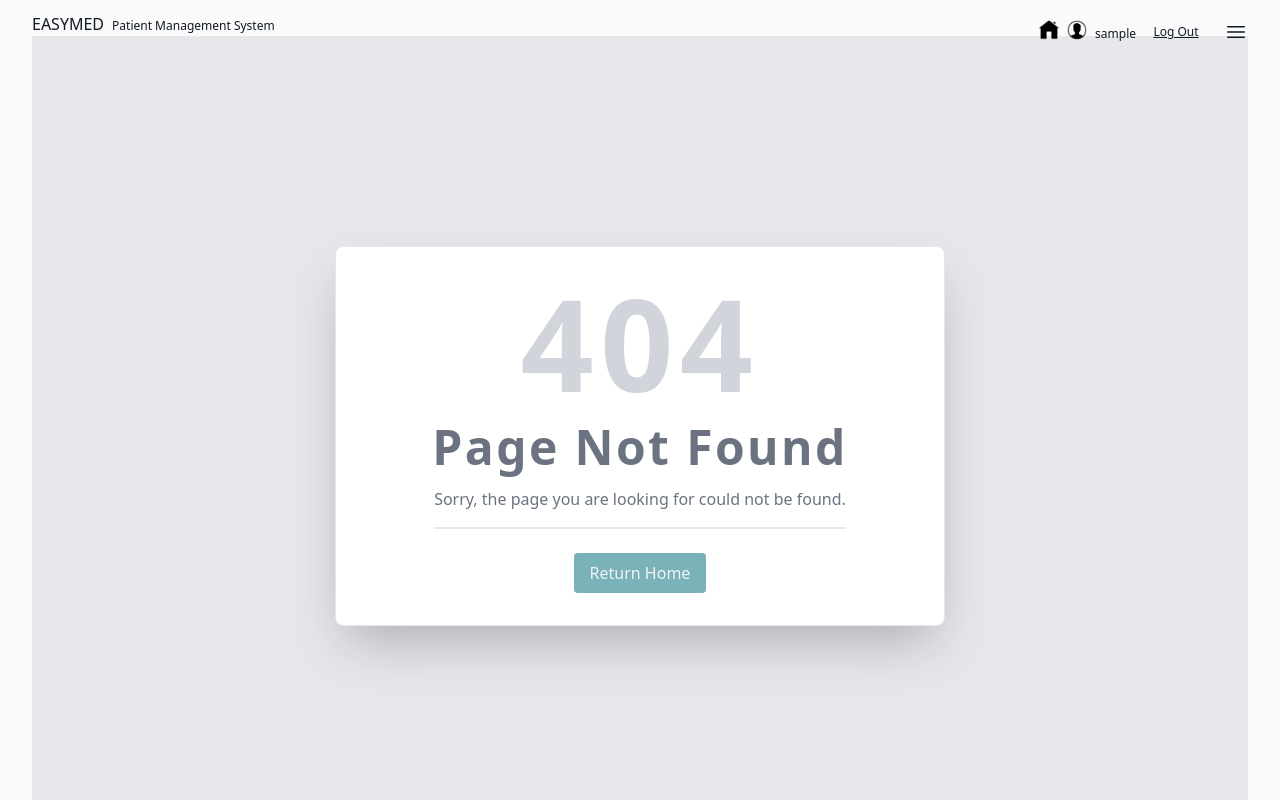
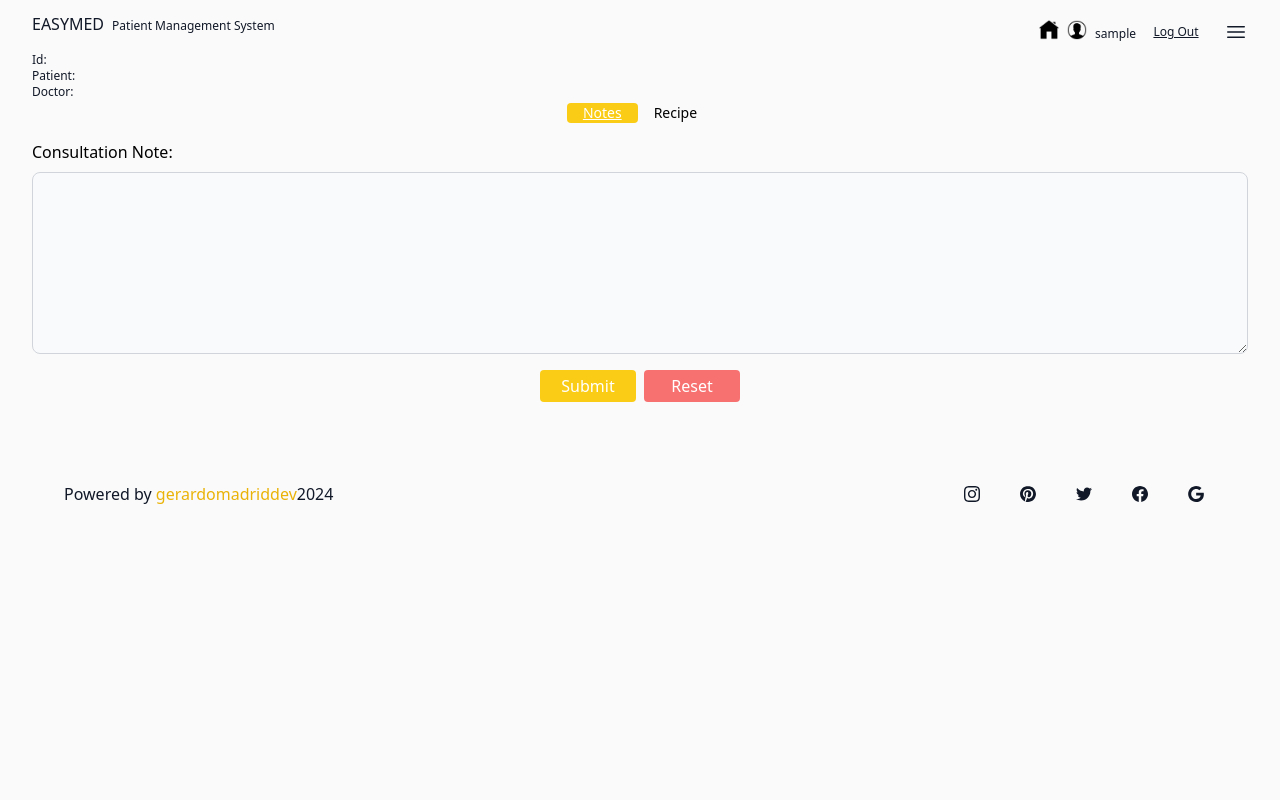
Before and after one commit to guitarbuju/doctor-s-office, a React (Vite) app: page /medicalentry in a window 1280 px wide. Before the commit this address had no page. Shown: the top 800 px of the page. Built offline with nearby package versions, Linux system fonts and the light colour scheme; no server answers; sample sign-in values are in the browser's storage; what @react-pdf/renderer would draw is missing.

Commit message:
fixed postpersondni

```diff
--- a/src/App.jsx
+++ b/src/App.jsx
@@ -25,6 +25,7 @@ import Header from "./api/Header.jsx";
 import Loggedin from "./pages/homePage/Loggedin.jsx";
 import Footer from "./api/Footer.jsx";
 import Gateway from "./pages/doctor's area/Gateway.jsx";
+import MedicalEntry from "./pages/doctor's area/MedicalEntry.jsx";
 
 
 function App() {
@@ -57,6 +58,7 @@ function App() {
           <Route path="/administration" element={<SwitchBoard />} />
           <Route path="/services" element={<ServiceForm />} />
           <Route path="/doctorcheckin" element={<Gateway />} />
+          <Route path="/medicalentry" element={<MedicalEntry />} />
 
         </Route>
 
--- a/src/api/fetchData.js
+++ b/src/api/fetchData.js
@@ -1,19 +1,25 @@
-import axios from 'axios';
+import axios from "axios";
 
 export const postPersonData = async (url, data) => {
   try {
     const response = await axios.post(url, data);
-    return response.data;
+    return {
+      status: response.status,
+      message: response.data.message,
+      resultedData: response.data,
+    };
   } catch (error) {
     console.error(error);
-    return error;
+    return {
+      status: error.response.status,
+      message: error.response.data.message,
+    };
   }
 };
 
-export const fetchAPersonData = async ( url, id) => {
+export const fetchAPersonData = async (url, id) => {
   try {
-
-      const response = await axios.get( url,id);
+    const response = await axios.get(url, id);
     return response.data;
   } catch (error) {
     console.error(error);
@@ -21,10 +27,9 @@ export const fetchAPersonData = async ( url, id) => {
   }
 };
 
-  export const fetchAllPeopleData = async ( url) => {
+export const fetchAllPeopleData = async (url) => {
   try {
-
-      const response = await axios.get( url);
+    const response = await axios.get(url);
     return response.data;
   } catch (error) {
     console.error(error);
@@ -32,61 +37,49 @@ export const fetchAPersonData = async ( url, id) => {
   }
 };
 
-export const patchData = async(url,data)=>{
-  const patchURL=`${url}/${data}`;
-  console.log(patchURL,data)
-  try{
+export const patchData = async (url, data) => {
+  const patchURL = `${url}/${data}`;
+  console.log(patchURL, data);
+  try {
     const response = await axios.put(patchURL);
     return response.data;
-
-  }catch(error){
+  } catch (error) {
     console.error(error);
   }
-
-
-}
-export const postPersonDni = async(url,data)=>{
-  const patchURL=`${url}/${data}`;
-  console.log(patchURL,data)
-  try{
+};
+export const postPersonDni = async (url, data) => {
+  const patchURL = `${url}/${data}`;
+  console.log(patchURL, data);
+  try {
     const response = await axios.post(patchURL);
     return response.data;
-
-  }catch(error){
+  } catch (error) {
     console.error(error);
   }
-
-}
-export const deleteById = async(url,data)=>{
-  const deleteURL=`${url}/${data}`;
-  console.log(deleteURL,data)
-  try{
+};
+export const deleteById = async (url, data) => {
+  const deleteURL = `${url}/${data}`;
+  console.log(deleteURL, data);
+  try {
     const response = await axios.delete(deleteURL);
     return response.data;
-
-  }catch(error){
+  } catch (error) {
     console.error(error);
   }
+};
 
-}
-
-
-export const getDniData = async(url,data)=>{
-  const patchURL=`${url}/${data}`;
-   console.log(patchURL,data)
-  try{
+export const getDniData = async (url, data) => {
+  const patchURL = `${url}/${data}`;
+  console.log(patchURL, data);
+  try {
     const response = await axios.get(patchURL);
-    console.log(response.data)
+    console.log(response.data);
     return response;
-
-  }catch(error){
+  } catch (error) {
     console.error(error);
     return error;
   }
-
-}
-
-
+};
 
 export const getDateData = async (url, status, from, to) => {
   const params = new URLSearchParams({ status, from, to }).toString();
--- a/src/pages/appointments/search/AppoinmentList.jsx
+++ b/src/pages/appointments/search/AppoinmentList.jsx
@@ -19,7 +19,7 @@ const AppoinmentList = () => {
       }
       console.log(data);
       const postDatestoApi = await postPersonData(url, data);
-      setAppointmentList(postDatestoApi);
+      setAppointmentList(postDatestoApi.resultedData);
       setDataForm({ error: null, dates: data });
       reset();
     } catch (error) {
--- a/src/pages/appointments/search/ListTable.jsx
+++ b/src/pages/appointments/search/ListTable.jsx
@@ -7,7 +7,7 @@ import SpinnerModal from "../../../api/SpinnerModal";
 const ListTable = ({ appointmentList, reloadAppointmentList }) => {
   console.log("este", appointmentList);
 const [isOpen, setIsOpen]=useState(false)
-
+console.log(appointmentList);
  const urlPatch = `${import.meta.env.VITE_BASE_URL}/admissions`;
 
 
--- /dev/null
+++ b/src/pages/doctor's area/MedicalEntry.jsx
@@ -0,0 +1,31 @@
+import { useAppointmentsInfoStore } from "../../../store"
+
+import Tabs from "./components/Tabs";
+
+
+
+const MedicalEntry = () => {
+
+
+
+    const admissionsInfo = useAppointmentsInfoStore(
+        (state) => state.appointmentInfo
+      );
+
+  return (
+    <div>
+    <div className="flex flex-col  mt-4 items-start">
+        <h1 className="text-xs text-center text-gray-900">Id:{admissionsInfo.id}</h1>
+        <h1 className="text-xs text-center text-gray-900">Patient:{admissionsInfo.patient}</h1>
+        <h1 className="text-xs text-center text-gray-900">Doctor:{admissionsInfo.doctor}</h1>
+    </div>
+    <div>
+        <Tabs/>
+    </div>
+
+
+    </div>
+  )
+}
+
+export default MedicalEntry
--- /dev/null
+++ b/src/pages/doctor's area/components/MedicalData.jsx
@@ -0,0 +1,65 @@
+import { Description, Field, Textarea } from "@headlessui/react";
+import { useForm } from "react-hook-form";
+import { postPersonData } from "../../../api/fetchData";
+import { useAppointmentsInfoStore } from "../../../../store";
+import { useState } from "react";
+
+function MedicalData() {
+  const { register, handleSubmit, reset } = useForm();
+  const [clicked, setClicked] = useState(false);
+  const [message, setMessage]=useState(null);
+  const url = `${import.meta.env.VITE_BASE_URL}/medicalcharts`;
+  const admissionsInfo = useAppointmentsInfoStore(
+    (state) => state.appointmentInfo
+  );
+  const admission_id = admissionsInfo.id;
+
+  const onSubmit = async (data) => {
+    const fullData = { admission_id, ...data };
+    console.log(fullData);
+    const postedNote = await postPersonData(url, fullData);
+    setMessage(postedNote.message);
+    console.log(postedNote);
+    setClicked(true);
+
+  };
+
+  return (
+    <div>
+      <form
+        onSubmit={handleSubmit(onSubmit)}
+        className={clicked ? `hidden` : `block`}
+      >
+        <Field>
+          <Description className="flex flex-start mt-4 mb-2">
+            Consultation Note:
+          </Description>
+          <div className="flex justify-center align-middle">
+            <Textarea
+              name="description"
+              rows="8"
+              {...register("medical_entry", { required: true })}
+              className="flex justify-center align-middle p-2.5 w-full text-sm text-gray-900 bg-gray-50 rounded-lg border border-gray-300 focus:ring-yellow-400 focus:border-yellow-500"
+            ></Textarea>
+          </div>
+        </Field>
+        <div className="flex justify-center align-middle gap-2 mt-4">
+          <button className=" w-24 px-2 py-1 text-md font-light rounded bg-yellow-400 hover:bg-yellow-500 text-white text-center">
+            Submit
+          </button>
+          <button
+            className=" w-24 px-2 py-1 text-md font-light rounded bg-red-400 hover:bg-red-500 text-white text-center"
+            onClick={() => reset()}
+          >
+            Reset
+          </button>
+        </div>
+      </form>
+      <div className={clicked ? `block` : `hidden`}>
+       <h1 className="text-xl mt-8">{message}!!</h1>
+      </div>
+    </div>
+  );
+}
+
+export default MedicalData;
--- a/src/pages/doctor's area/components/PendingPatients.jsx
+++ b/src/pages/doctor's area/components/PendingPatients.jsx
@@ -1,11 +1,17 @@
 import { useEffect, useState } from "react";
 import { getDniData } from "../../../api/fetchData";
 import { formatDate } from "../../../api/formatDate";
-import play from '../../../assets/icons8-play-50.png';
+import play from "../../../assets/icons8-play-50.png";
+import { useAppointmentsInfoStore } from "../../../../store";
+import { useNavigate } from "react-router-dom";
 
 const PendingPatients = ({ userId }) => {
   const url = `${import.meta.env.VITE_BASE_URL}/admissions/pending`;
   const [pendingAdmissionsList, setPendingAdmissionsList] = useState(null);
+  const setAdmissionInfo = useAppointmentsInfoStore(
+    (state) => state.setAppointmentInfo
+  );
+  const navigate = useNavigate();
 
   const getPendingAdmissionsById = async () => {
     try {
@@ -26,10 +32,12 @@ const PendingPatients = ({ userId }) => {
 
   return (
     <div className="container p-2 mx-auto sm:p-4 text-gray-900">
-          <h1 className="text-lg text-center text-gray-900">Pending Patients for Dr. {pendingAdmissionsList?.data?.data[0].doctor_full_name}</h1>
+      <h1 className="text-lg text-center text-gray-900">
+        Pending Patients for Dr.{" "}
+        {pendingAdmissionsList?.data?.data[0].doctor_full_name}
+      </h1>
       {pendingAdmissionsList && (
         <>
-
           <div className="overflow-x-auto">
             <table className="w-full p-6 text-xs text-left whitespace-nowrap">
               <thead>
@@ -55,9 +63,26 @@ const PendingPatients = ({ userId }) => {
                     <td className="px-3 py-2 border-x border-y bg-zinc-100">
                       <p>{app.patient_full_name}</p>
                     </td>
+                    <td className="px-3 py-2 border-x border-y bg-zinc-100 hidden">
+                      <p>{app.doctor_full_name}</p>
+                    </td>
                     {/* Example cell with an icon */}
                     <td className="px-3 py-2 border-x border-y bg-zinc-100 flex items-center justify-center">
-                                            <img src={play} alt="play icon" className="w-6 h-6" />
+                      <img
+
+                        src={play}
+                        alt="play icon"
+                        className="w-6 h-6 cursor-pointer"
+                        onClick={() => {
+                          setAdmissionInfo({
+                            id: app.appointment_id,
+                            date: app.appointment_date,
+                            patient: app.patient_full_name,
+                            doctor: app.doctor_full_name,
+                          });
+                          navigate("/medicalentry");
+                        }}
+                      />
                     </td>
                   </tr>
                 ))}
--- /dev/null
+++ b/src/pages/doctor's area/components/Recipe.jsx
@@ -0,0 +1,67 @@
+import React from 'react'
+
+const Recipe = () => {
+  return (
+
+      <div className="container p-2 mx-auto sm:p-4 text-gray-900">
+
+        <h2 className="mb-4 text-lg font-semibold leading-tight ">
+
+        </h2>
+         <h2>Charges for patien</h2>
+        <div className="overflow-x-auto">
+          <table className="w-full text-xs text-left whitespace-nowrap">
+            <thead>
+              <tr className=" text-sm bg-zinc-200">
+                <th className="p-3  border-x border-y">Date</th>
+                <th className="p-3  border-x border-y">Doctor</th>
+                <th className="p-3 border-x border-y">Id</th>
+                <th className="p-3  border-x border-y">Service</th>
+                <th className="p-3  border-x border-y">Quantity</th>
+                <th className="p-3  border-x border-y">Price</th>
+                <th className="p-3  border-x border-y">Total</th>
+                <th className="p-3  border-x border-y">Remove Service</th>
+              </tr>
+            </thead>
+            <tbody className="border-b border-gray-300">
+
+                <tr className="text-sm" key={index}>
+                  <td className=" border-x border-y bg-zinc-200 ">
+
+                  </td>
+                  <td className="px-3 py-2 border-x border-y bg-zinc-100">
+
+                  </td>
+                  <td className="px-3 py-2 border-x border-y bg-zinc-200 ">
+
+                  </td>
+                  <td className="px-3 py-2 border-x border-y bg-zinc-100">
+
+                  <td className="px-3 py-2 border-x border-y bg-zinc-200">
+
+                  <td className="px-3 py-2 border-x border-y bg-zinc-100">
+
+                  <td className="px-3 py-2 border-x border-y bg-zinc-200">
+
+                  </td>
+                  <td className="px-3 py-2 flex justify-center align-middle border-x border-y ">
+                    {/* <button
+                      type="button"
+                      className="h-6 ml-2 mt-4 bg-amber-400 hover:bg-amber-600 text-gray-100 px-2  rounded transition duration-150 text-xs"
+                      onClick={() => deleteChargeHandler(charge.charge_id)}
+                    >
+                      Remove
+                    </button> */}
+                  </td>
+                </tr>
+
+            </tbody>
+          </table>
+        </div>
+      </div>
+
+
+  )
+}
+
+export default Recipe
--- /dev/null
+++ b/src/pages/doctor's area/components/Tabs.jsx
@@ -0,0 +1,20 @@
+import { Tab, TabGroup, TabList, TabPanel, TabPanels } from '@headlessui/react'
+import MedicalData from './MedicalData';
+
+function Tabs() {
+  return (
+    <TabGroup>
+      <TabList>
+       <Tab className="text-sm rounded  px-4 data-[selected]:bg-yellow-400 data-[selected]:text-white data-[selected]:underline"> Notes</Tab>
+        <Tab className="text-sm rounded px-4 data-[selected]:bg-yellow-400 data-[selected]:text-white data-[selected]:underline">Recipe</Tab>
+
+      </TabList>
+      <TabPanels>
+        <TabPanel><MedicalData/></TabPanel>
+        <TabPanel>Content 2</TabPanel>
+      </TabPanels>
+    </TabGroup>
+  )
+}
+
+export default Tabs;
--- a/src/pages/homePage/LoginForm.jsx
+++ b/src/pages/homePage/LoginForm.jsx
@@ -40,7 +40,7 @@ const LoginForm = ({ isOpen, setIsOpen }) => {
 
     try {
       const signInToApi = await postPersonData(url, data);
-      const { user, token } = signInToApi;
+      const { user, token } = signInToApi.resultedData;
       saveItemToLocalStorage(user, token);
       setShowSpinner(true);
       setClicked(true);
```
Lines whose indentation alone changed are shown as unchanged.
